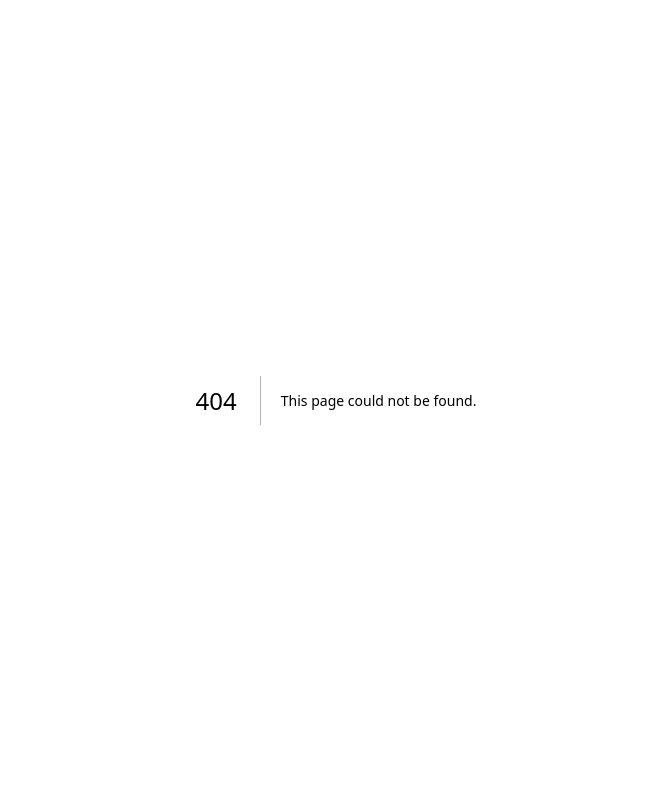
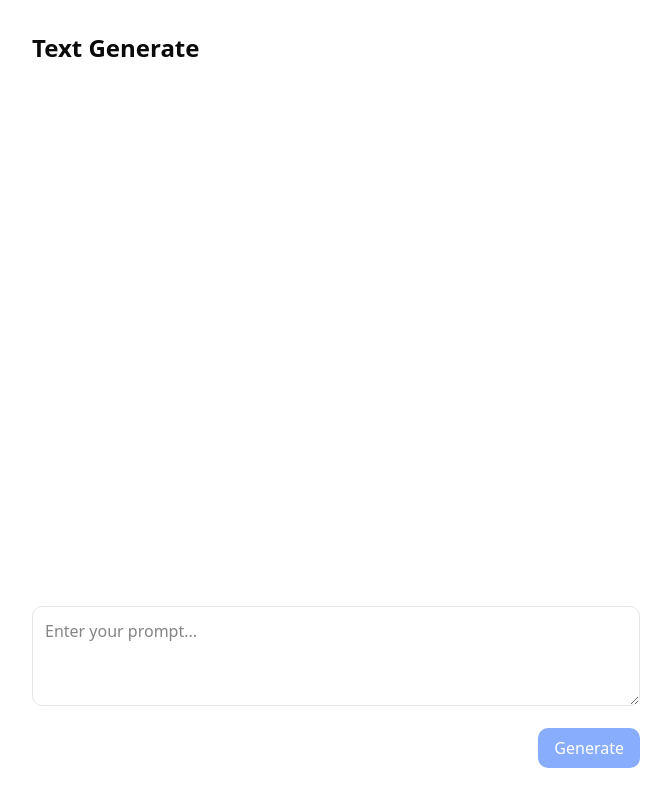
Before and after one commit to shiningsudipto/ai-sdk-practice, a Next.js app: page /text-generate in a window 1280 px wide. Before the commit this address had no page. Shown: the whole page, without its empty margins (304-975 px from the left). Built offline with nearby package versions, Linux system fonts and the light colour scheme.

Commit message:
text-generation system added

```diff
--- a/app/page.tsx
+++ b/app/page.tsx
@@ -1,7 +1,9 @@
+import Link from "next/link";
+
 const page = () => {
   return (
-    <div>
-      <p>Hello, page!</p>
+    <div className="flex flex-col justify-center items-center min-h-screen text-lg font-semibold">
+      <Link href={"text-generate"}>Generate text</Link>
     </div>
   );
 };
--- /dev/null
+++ b/app/text-generate/page.tsx
@@ -0,0 +1,108 @@
+"use client";
+
+import { useState, useRef, useEffect } from "react";
+import axios from "axios";
+
+type Message = {
+  role: "user" | "assistant";
+  content: string;
+};
+
+export default function TextGeneratePage() {
+  const [prompt, setPrompt] = useState("");
+  const [messages, setMessages] = useState<Message[]>([]);
+  const [error, setError] = useState("");
+  const [loading, setLoading] = useState(false);
+  const messagesEndRef = useRef<HTMLDivElement>(null);
+
+  useEffect(() => {
+    messagesEndRef.current?.scrollIntoView({ behavior: "smooth" });
+  }, [messages]);
+
+  const handleSubmit = async (e: React.FormEvent) => {
+    e.preventDefault();
+    if (!prompt.trim()) return;
+
+    const userMessage = prompt.trim();
+    setPrompt("");
+    setLoading(true);
+    setError("");
+    setMessages((prev) => [...prev, { role: "user", content: userMessage }]);
+
+    try {
+      const { data } = await axios.post("/api/text-generate", { prompt: userMessage });
+      if (data.error) {
+        setError(data.error);
+      } else {
+        setMessages((prev) => [...prev, { role: "assistant", content: data.text }]);
+      }
+    } catch (err) {
+      if (axios.isAxiosError(err)) {
+        setError(err.response?.data?.error || err.message);
+      } else {
+        setError("An unexpected error occurred");
+      }
+    } finally {
+      setLoading(false);
+    }
+  };
+
+  return (
+    <div className="min-h-screen p-8 max-w-2xl mx-auto">
+      <h1 className="text-2xl font-bold mb-6">Text Generate</h1>
+      <div className="flex flex-col h-[85vh]">
+        <div className="flex-1 overflow-y-auto space-y-4 mb-4">
+          {messages.map((message, index) => (
+            <div
+              key={index}
+              className={`flex ${message.role === "user" ? "justify-end" : "justify-start"}`}
+            >
+              <div
+                className={`max-w-[80%] p-3 rounded-lg whitespace-pre-wrap ${
+                  message.role === "user"
+                    ? "bg-blue-600 text-white"
+                    : "bg-gray-100 text-gray-900"
+                }`}
+              >
+                {message.content}
+              </div>
+            </div>
+          ))}
+          {loading && (
+            <div className="flex justify-start">
+              <div className="bg-gray-100 text-gray-500 p-3 rounded-lg">
+                Generating...
+              </div>
+            </div>
+          )}
+          <div ref={messagesEndRef} />
+        </div>
+
+        {error && (
+          <div className="mb-4 p-4 bg-red-100 text-red-700 rounded-lg">
+            {error}
+          </div>
+        )}
+
+        <form onSubmit={handleSubmit} className="space-y-4">
+          <textarea
+            value={prompt}
+            onChange={(e) => setPrompt(e.target.value)}
+            placeholder="Enter your prompt..."
+            className="w-full p-3 border rounded-lg min-h-[100px] resize-y"
+            disabled={loading}
+          />
+          <div className="flex justify-end">
+            <button
+              type="submit"
+              disabled={loading || !prompt.trim()}
+              className="px-4 py-2 bg-blue-600 text-white rounded-lg disabled:opacity-50"
+            >
+              {loading ? "Generating..." : "Generate"}
+            </button>
+          </div>
+        </form>
+      </div>
+    </div>
+  );
+}
--- a/package.json
+++ b/package.json
@@ -12,6 +12,7 @@
     "@ai-sdk/openai": "^3.0.12",
     "@ai-sdk/react": "^3.0.40",
     "ai": "^6.0.38",
+    "axios": "^1.13.2",
     "class-variance-authority": "^0.7.1",
     "clsx": "^2.1.1",
     "lucide-react": "^0.562.0",
```
Also changed, not shown: app/api/text-generate/route.ts (renamed from app/api/completion/route.ts), 1 other file (tests, documents, lock files or other folders).
